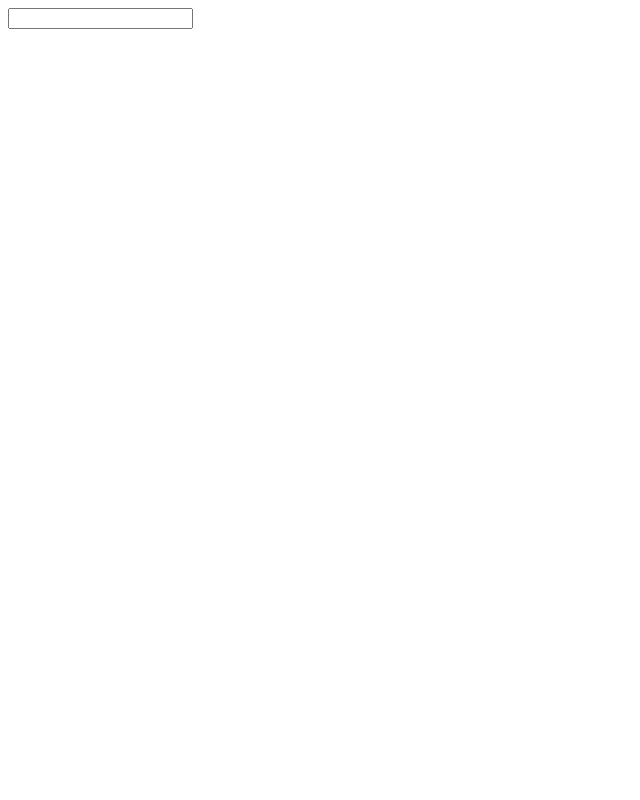
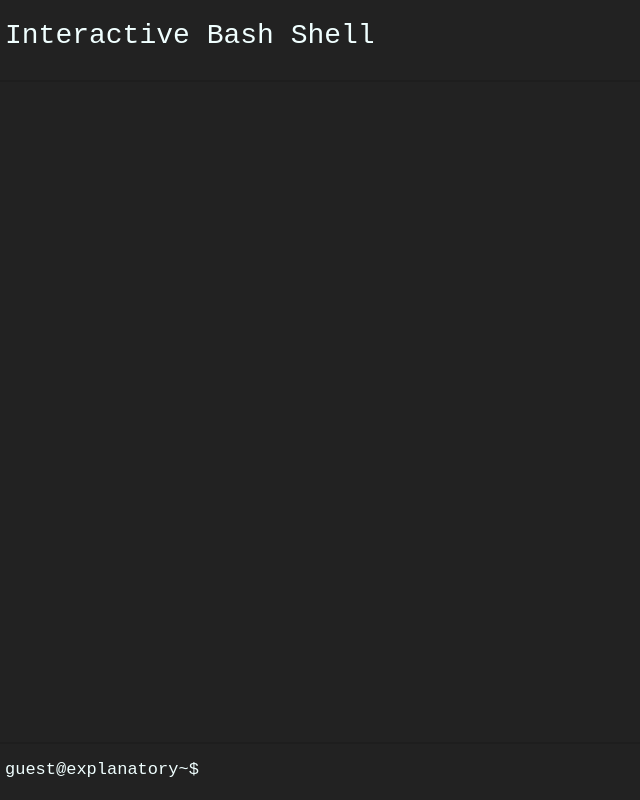
Before and after one commit to Ratchet205/BashWebExplanatory, a website: page public/html/extras/InteractiveShell.html in a window 1280 px wide. Shown: the whole page, without its empty margins (0-640 px from the left). Drawn offline with Linux system fonts and the light colour scheme.

Commit message:
Shell Upgrade Progress
further progress of remade Interactive Shell

```diff
--- a/public/css/InteractiveShell.css
+++ b/public/css/InteractiveShell.css
@@ -1,6 +1,15 @@
 * {
     padding: 0;
     margin: 0;
+    background-color: #222;
+    font-family: monospace;
+    font-size: 17px;
+    color: azure;
+    scroll-behavior: smooth;
+}
+
+::selection {
+    background-color: #3e3e3e;
 }
 
 html {
@@ -13,30 +22,59 @@ body {
     width: 100%;
     display: grid;
     grid-template-columns: 100%;
-    grid-template-rows: 15% 75% 10%;
+    grid-template-rows: calc(9% - 2px) 84% calc(7% - 2px);
     grid-template-areas:
     "terminal-banner"
     "terminal-output"
     "terminal-input";
 }
 
+form {
+    outline: none;
+    border: none;
+}
+
 #banner {
+    z-index: 2;
     grid-area: terminal-banner;
     height: 100%;
+    min-height: 80px;
     width: 100%;
-    background-color: #111;
+    display: flex;
+    justify-content: left;
+    border-bottom: solid #1e1e1e 2px;
+}
+
+#banner span {
+    margin-left: 5px;
+    margin-top: 20px;
+    font-size: 28px;
 }
 
 #output {
+    z-index: 1;
     grid-area: terminal-output;
     height: 100%;
     width: 100%;
-    background-color: #222;
+    border-bottom: solid #1e1e1e 2px;
+    overflow-y: scroll;
 }
 
 #input {
     grid-area: terminal-input;
     height: 100%;
-    width: 100%;
-    background-color: #333;
+    min-height: 60px;
+    width: calc(100% - 40px);
+    outline: none;
+    border: none;
+    font-size: 17px;
+
+    margin-left: 40px;
 }
+
+form {
+    display: flex;
+    align-items: center;
+    font-size: 17px;
+    text-decoration: double #1e1e1e 1px;
+}
--- a/public/html/extras/InteractiveShell.html
+++ b/public/html/extras/InteractiveShell.html
@@ -3,15 +3,38 @@
 <head>
     <meta charset="UTF-8">
     <meta name="viewport" content="width=device-width, initial-scale=1.0">
+    <link rel="stylesheet" href="../../css/InteractiveShell.css">
     <title>Interactive Shell</title>
 </head>
 <body>
-    <div id="banner"></div>
-    <form action="/execute" id="terminal">
-        <div id="output">
+    <div id="banner">
+        <span>
+            Interactive Bash Shell
+        </span>
+    </div>
+    <div id="output"></div>
+    <form action="" method="post"><span style="margin-left: 5px;">guest@explanatory~$</span><input type="text" id="input" autocomplete="off" autofocus></form>
+</body>
+<script>
+    const socket = new WebSocket("ws://localhost:8765");
 
-        </div>
-        <input type="text" id="input" name="command-input">
-    </form>
-</body>
+    socket.onopen = function (event) {
+        console.log("WebSocket connection opened.");
+    };
+
+    socket.onclose = function (event) {
+        console.log("WebSocket connection closed.");
+    };
+
+
+    document.addEventListener("keydown", (event) => {
+        if(event.keyCode == 13) {
+            event.preventDefault();
+            const output = document.getElementById("output");
+            const input = document.getElementById("input");
+            output.innerHTML += `<span>guest@explanatory~$ ${input.value}</span><br>`
+            input.value = "";
+        }
+    })
+</script>
 </html>
```
Also changed, not shown: 2 other files.
